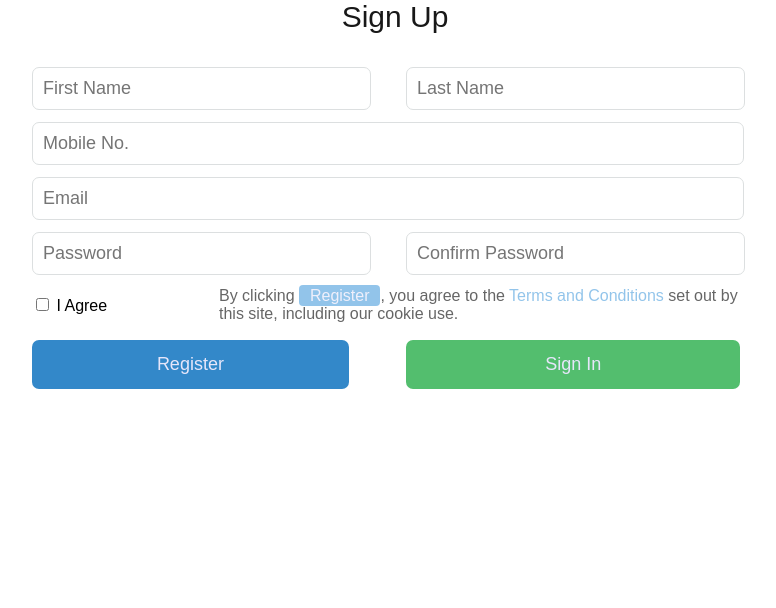
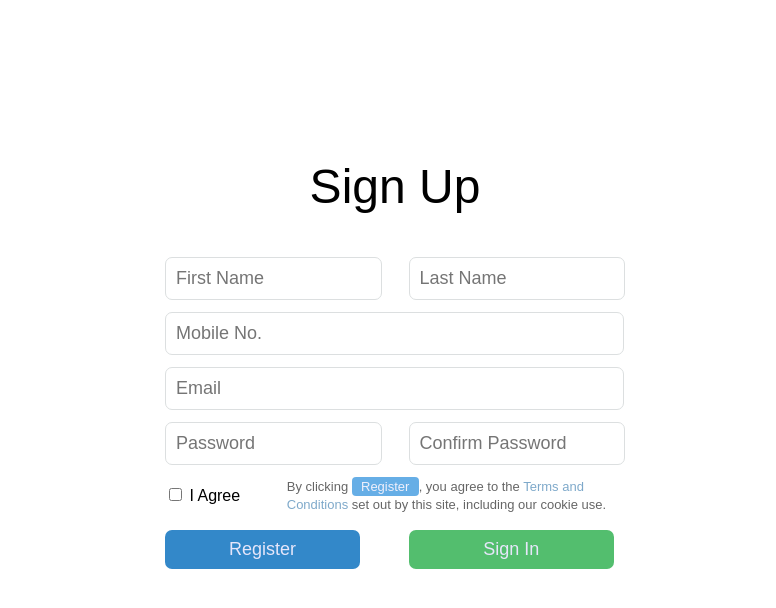
Before and after one commit to yuz876/Assn1_HTML, a plain HTML site: page index.html in a window 1280 px wide. Shown: the whole page, without its empty margins (245-1021 px from the left). Drawn offline with Linux system fonts and the light colour scheme.

Commit message:
modify css

```diff
--- a/signup.css
+++ b/signup.css
@@ -1,6 +1,6 @@
 body{
-    margin: 0px;
-    padding:0px;
+    margin: 5%;
+    padding:5%;
     box-sizing: border-box;
     font-family: sans-serif;
     align-items: center;
@@ -9,17 +9,20 @@ body{
 .signup_title {
     font-family: sans-serif;
     text-align: center;
-    margin-bottom: 20px;
-    font-size: 30px;
-    opacity: 0.9;
+    margin-bottom: 3%;
+    margin-left: 5%;
+    margin-right: 5%;
+    margin-top: 3%;
+    font-size: 300%;
+    opacity: 1;
 }
 
 .signuptable {
     border-collapse: separate;
-    border-spacing: 20px 5px;
+    border-spacing: 25px 5px;
     margin-left: auto;
     margin-right: auto;
-    width: 60%;
+    width: 50%;
     position: center;
     top: 50%;
 }
@@ -44,8 +47,8 @@ body{
 }
 
 .register_word {
-    background-color: rgb(75, 158, 221);
-    width: 15px;
+    background-color: rgb(2, 122, 215);
+    width: 10px;
     padding: 2px;
     border-radius: 4px;
     border-style: none;
@@ -55,12 +58,13 @@ body{
 
 .termsandconditions {
     text-decoration: none;
-    color: rgb(75, 158, 221);
-    font-size:medium;
+    color: rgb(41, 112, 167);
+    font-size:small;
 }
 
 .termsandconditionsprompt{
     opacity: 0.6;
+    font-size: small;
 }
 
 .signup{
@@ -71,8 +75,8 @@ body{
 
 .text{
     font-size: small;
+}
 
-}
 input {
     font-size: large;
     padding-left: 0;
```
